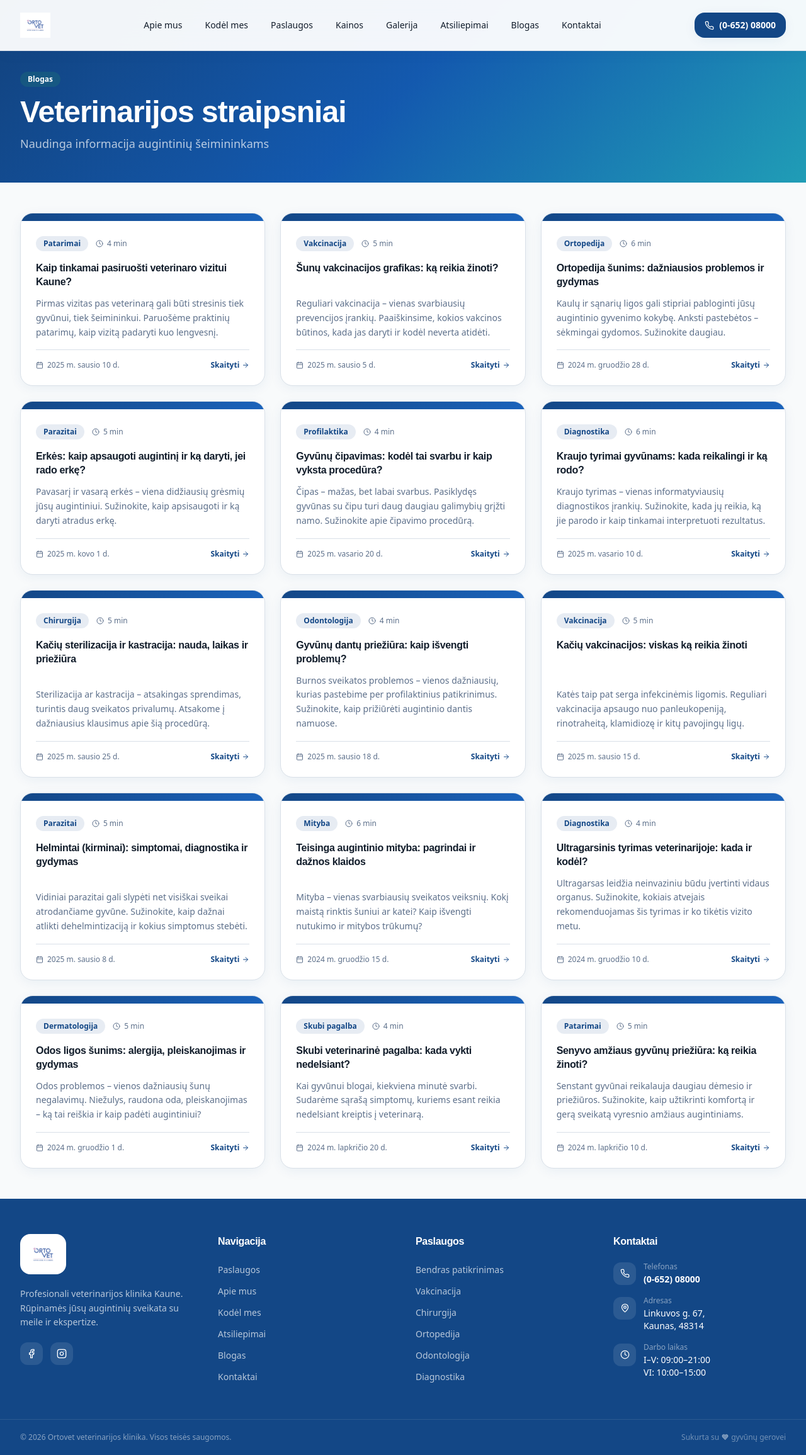
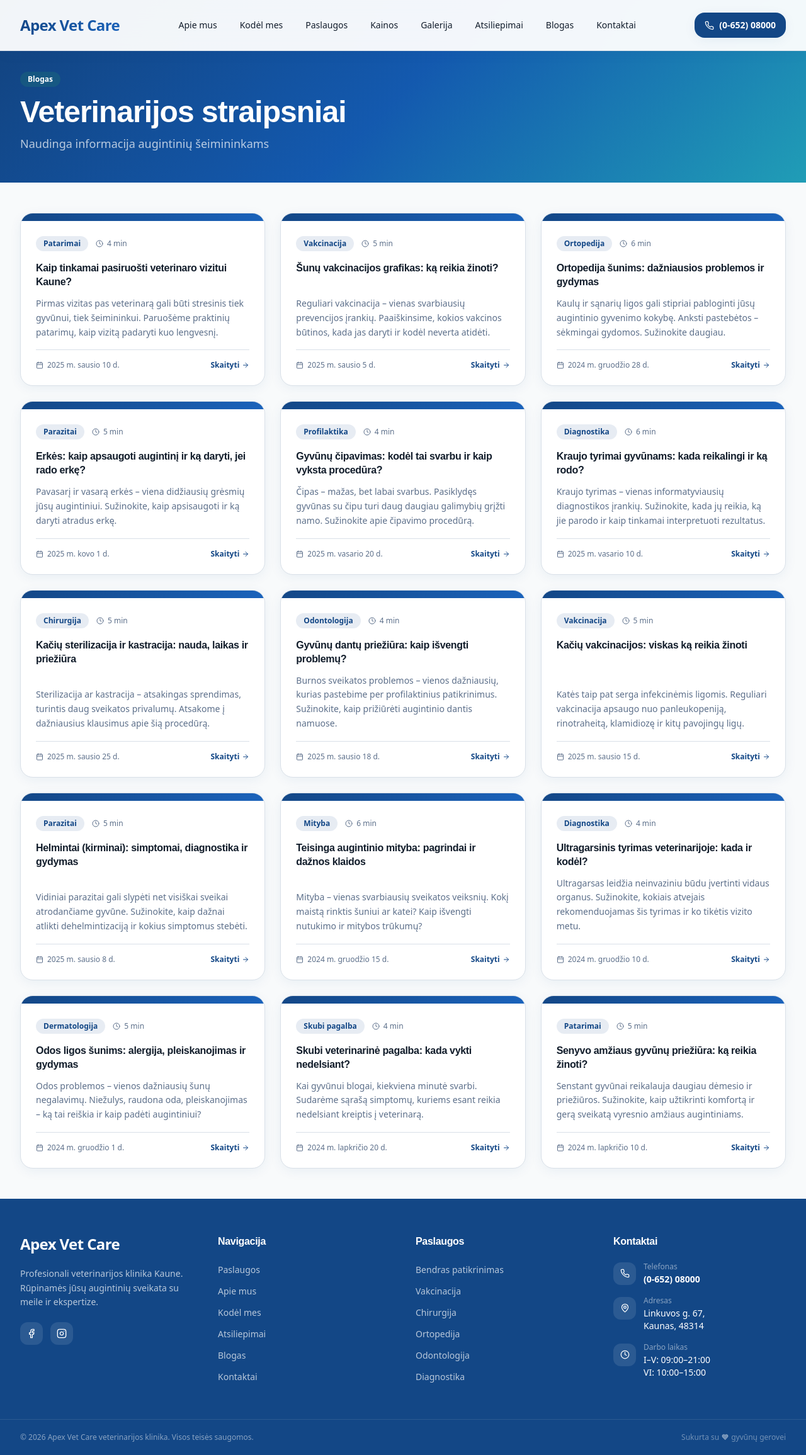
Before and after one commit to Dariuslukosius/ortovet-klinika-web, a React (Vite) app: page /blog in a window 1280 px wide. Shown: the whole page at 63% size. Built offline with nearby package versions, Linux system fonts and the light colour scheme; the HTML template or start-up script is replaced by a standard one.

Commit message:
Replace logo image with text-based 'Apex Vet Care' branding

```diff
--- a/src/components/Footer.tsx
+++ b/src/components/Footer.tsx
@@ -5,22 +5,22 @@ export default function Footer() {
   const year = new Date().getFullYear();
 
   return (
-    <footer role="contentinfo" aria-label="Puslapio apačia – Ortovet kontaktai ir navigacija" className="bg-primary text-primary-foreground">
+    <footer role="contentinfo" aria-label="Puslapio apačia – Apex Vet Care kontaktai ir navigacija" className="bg-primary text-primary-foreground">
       <div className="container-custom py-14">
         <div className="grid grid-cols-1 md:grid-cols-2 lg:grid-cols-4 gap-10">
           {/* Brand */}
           <div className="lg:col-span-1">
             <div className="flex items-center gap-3 mb-5">
-              <img src={logo} alt="Ortovet" className="h-16 w-auto object-contain bg-white rounded-xl p-2" />
+              <span className="text-2xl font-bold text-white tracking-tight">Apex Vet Care</span>
             </div>
             <p className="text-primary-foreground/70 text-sm leading-relaxed mb-5">
               Profesionali veterinarijos klinika Kaune. Rūpinamės jūsų augintinių sveikata su meile ir ekspertize.
             </p>
             <div className="flex gap-3">
-              <a href="#" aria-label="Ortovet Facebook" className="w-9 h-9 bg-primary-foreground/10 rounded-lg flex items-center justify-center hover:bg-primary-foreground/20 transition-colors">
+              <a href="#" aria-label="Apex Vet Care Facebook" className="w-9 h-9 bg-primary-foreground/10 rounded-lg flex items-center justify-center hover:bg-primary-foreground/20 transition-colors">
                 <Facebook size={16} aria-hidden="true" />
               </a>
-              <a href="#" aria-label="Ortovet Instagram" className="w-9 h-9 bg-primary-foreground/10 rounded-lg flex items-center justify-center hover:bg-primary-foreground/20 transition-colors">
+              <a href="#" aria-label="Apex Vet Care Instagram" className="w-9 h-9 bg-primary-foreground/10 rounded-lg flex items-center justify-center hover:bg-primary-foreground/20 transition-colors">
                 <Instagram size={16} aria-hidden="true" />
               </a>
             </div>
@@ -99,7 +99,7 @@ export default function Footer() {
       <div className="border-t border-primary-foreground/10">
         <div className="container-custom py-5 flex flex-col sm:flex-row items-center justify-between gap-3">
           <p className="text-primary-foreground/50 text-xs">
-            © {year} Ortovet veterinarijos klinika. Visos teisės saugomos.
+            © {year} Apex Vet Care veterinarijos klinika. Visos teisės saugomos.
           </p>
           <p className="text-primary-foreground/40 text-xs flex items-center gap-1">
             Sukurta su <Heart size={11} className="fill-current" aria-hidden="true" /> gyvūnų gerovei
--- a/src/components/Navbar.tsx
+++ b/src/components/Navbar.tsx
@@ -40,8 +40,8 @@ export default function Navbar() {
     >
       <div className="container-custom">
         <div className="flex items-center justify-between h-16 md:h-20">
-          <a href="/" aria-label="Ortovet – grįžti į pradžią" className="flex items-center gap-3 group">
-          <img src={logo} alt="Ortovet" className="h-10 w-auto object-contain" />
+          <a href="/" aria-label="Apex Vet Care – grįžti į pradžią" className="flex items-center gap-3 group">
+            <span className="text-xl md:text-2xl font-bold text-gradient-primary tracking-tight">Apex Vet Care</span>
           </a>
 
           <nav role="navigation" aria-label="Svetainės navigacija" className="hidden md:flex items-center gap-1">
```
